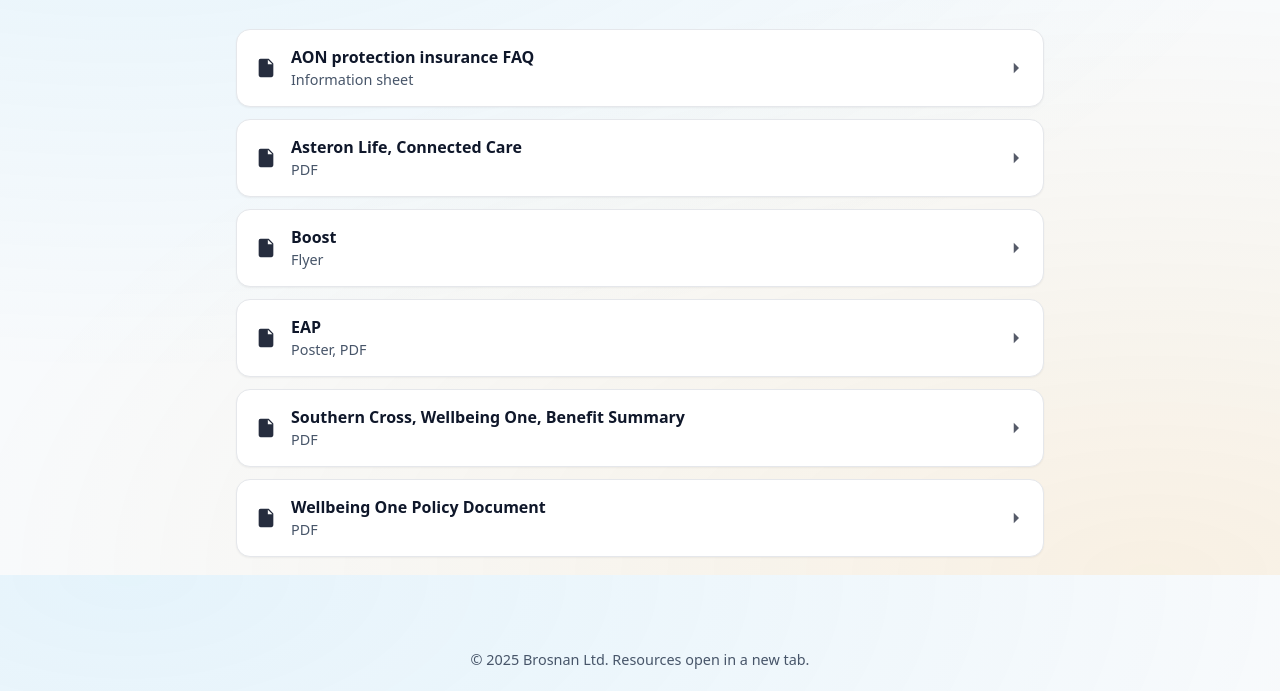
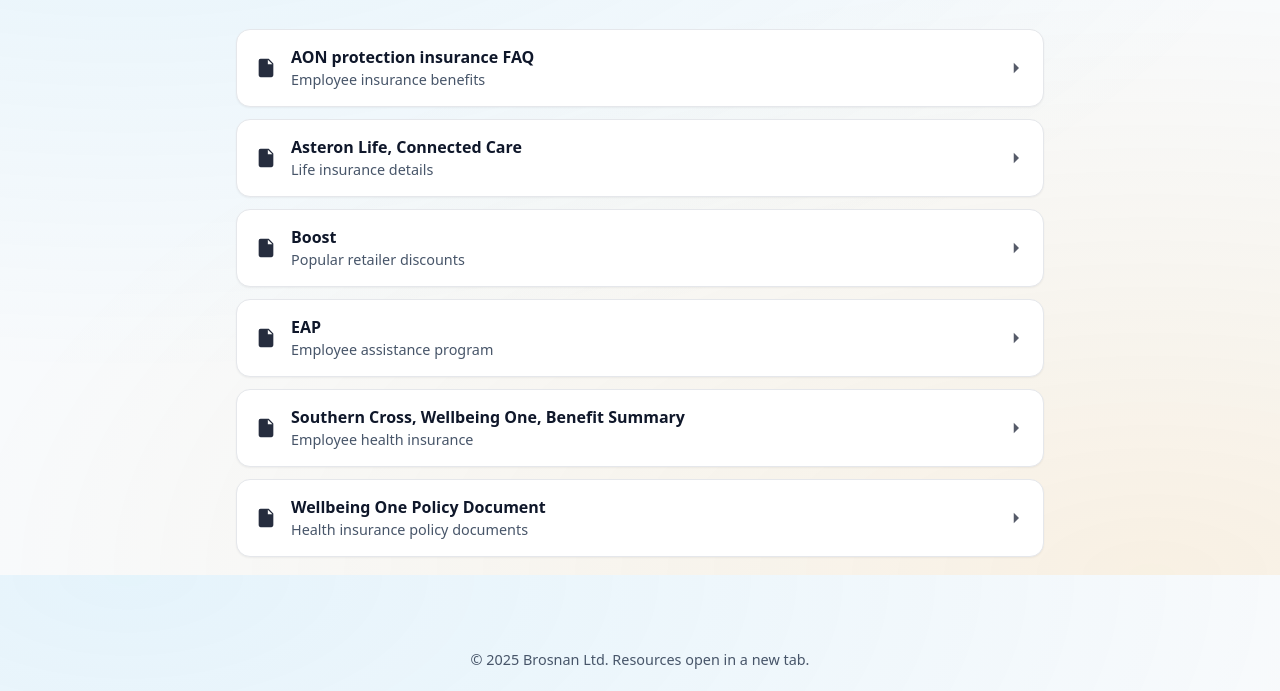
Before and after one commit to richard-ertel-brosnan/brosnan-hr-benefits, a plain HTML site: page index.html in a window 1280 px wide. Shown: the part 225-916 px from the top of the page. Drawn offline with Linux system fonts and the light colour scheme.

Commit message:
Updated wording

```diff
--- a/index.html
+++ b/index.html
@@ -102,7 +102,7 @@
             <svg class="icon" viewBox="0 0 24 24" fill="currentColor"><path d="M6 2h9l5 5v13a2 2 0 0 1-2 2H6a2 2 0 0 1-2-2V4a2 2 0 0 1 2-2Zm8 6h5l-5-5v5Z"/></svg>
           <div>
             <div class="title">AON protection insurance FAQ</div>
-            <div class="meta">Information sheet</div>
+            <div class="meta">Employee insurance benefits</div>
           </div>
           <svg class="chev" viewBox="0 0 24 24" fill="currentColor"><path d="M9 5l7 7-7 7"/></svg>
         </a>
@@ -111,7 +111,7 @@
           <svg class="icon" viewBox="0 0 24 24" fill="currentColor"><path d="M6 2h9l5 5v13a2 2 0 0 1-2 2H6a2 2 0 0 1-2-2V4a2 2 0 0 1 2-2Zm8 6h5l-5-5v5Z"/></svg>
           <div>
             <div class="title">Asteron Life, Connected Care</div>
-            <div class="meta">PDF</div>
+            <div class="meta">Life insurance details</div>
           </div>
           <svg class="chev" viewBox="0 0 24 24" fill="currentColor"><path d="M9 5l7 7-7 7"/></svg>
         </a>
@@ -120,7 +120,7 @@
             <svg class="icon" viewBox="0 0 24 24" fill="currentColor"><path d="M6 2h9l5 5v13a2 2 0 0 1-2 2H6a2 2 0 0 1-2-2V4a2 2 0 0 1 2-2Zm8 6h5l-5-5v5Z"/></svg>
           <div>
             <div class="title">Boost</div>
-            <div class="meta">Flyer</div>
+            <div class="meta">Popular retailer discounts</div>
           </div>
           <svg class="chev" viewBox="0 0 24 24" fill="currentColor"><path d="M9 5l7 7-7 7"/></svg>
         </a>
@@ -129,7 +129,7 @@
             <svg class="icon" viewBox="0 0 24 24" fill="currentColor"><path d="M6 2h9l5 5v13a2 2 0 0 1-2 2H6a2 2 0 0 1-2-2V4a2 2 0 0 1 2-2Zm8 6h5l-5-5v5Z"/></svg>
           <div>
             <div class="title">EAP</div>
-            <div class="meta">Poster, PDF</div>
+            <div class="meta">Employee assistance program</div>
           </div>
           <svg class="chev" viewBox="0 0 24 24" fill="currentColor"><path d="M9 5l7 7-7 7"/></svg>
         </a>
@@ -138,7 +138,7 @@
             <svg class="icon" viewBox="0 0 24 24" fill="currentColor"><path d="M6 2h9l5 5v13a2 2 0 0 1-2 2H6a2 2 0 0 1-2-2V4a2 2 0 0 1 2-2Zm8 6h5l-5-5v5Z"/></svg>
           <div>
             <div class="title">Southern Cross, Wellbeing One, Benefit Summary</div>
-            <div class="meta">PDF</div>
+            <div class="meta">Employee health insurance</div>
           </div>
           <svg class="chev" viewBox="0 0 24 24" fill="currentColor"><path d="M9 5l7 7-7 7"/></svg>
         </a>
@@ -147,7 +147,7 @@
             <svg class="icon" viewBox="0 0 24 24" fill="currentColor"><path d="M6 2h9l5 5v13a2 2 0 0 1-2 2H6a2 2 0 0 1-2-2V4a2 2 0 0 1 2-2Zm8 6h5l-5-5v5Z"/></svg>
           <div>
             <div class="title">Wellbeing One Policy Document</div>
-            <div class="meta">PDF</div>
+            <div class="meta">Health insurance policy documents</div>
           </div>
           <svg class="chev" viewBox="0 0 24 24" fill="currentColor"><path d="M9 5l7 7-7 7"/></svg>
         </a>
```
